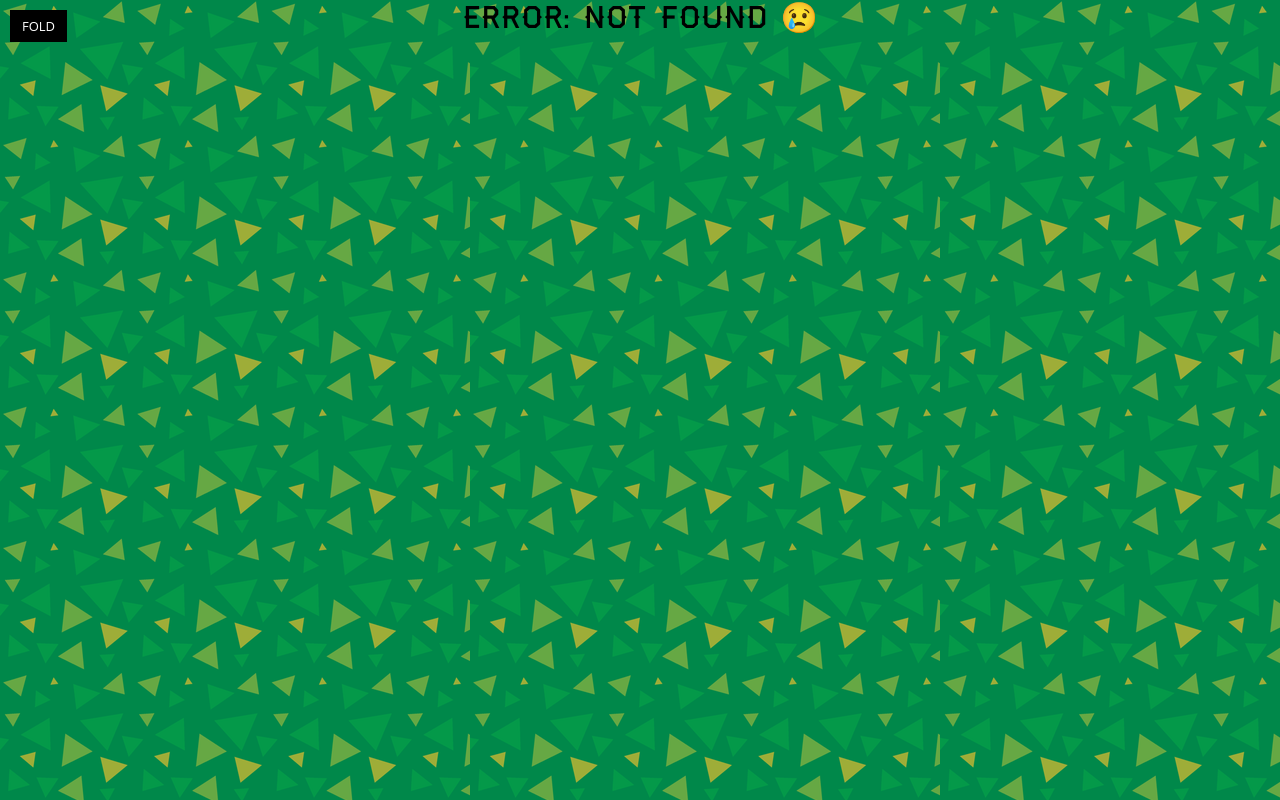
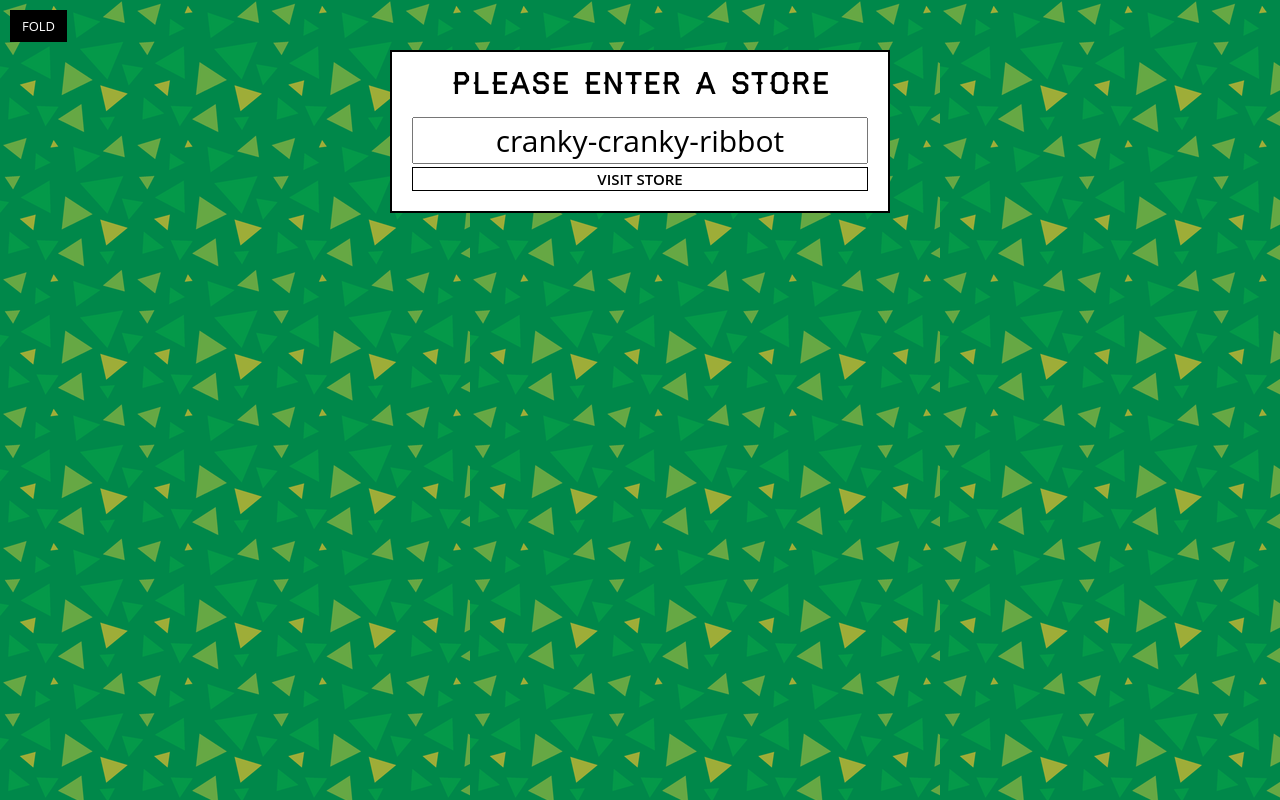
Before and after one commit to nuggetsnegin/ACfish, a React (Create React App) app: page / in a window 1280 px wide. Before the commit this address had no page. Built offline with nearby package versions, Linux system fonts and the light colour scheme.

Commit message:
fixed routing

```diff
--- a/src/components/Router.js
+++ b/src/components/Router.js
@@ -9,7 +9,7 @@ const Router = () => (
     <Switch>
       {/* tries the first route and uses fallbacks if not found*/}
       {/*what path - in this context its abs of / and renders out component storepicker*/}
-      <Route exact path="/ACfish" component={StorePicker} />
+      <Route exact path="" component={StorePicker} />
       {/*catch all for any store name*/}
       <Route path="/store/:storeId" component={App} />
       {/*catch all fallback*/}
```
Also changed, not shown: 8 other files (tests, documents, lock files or other folders).
